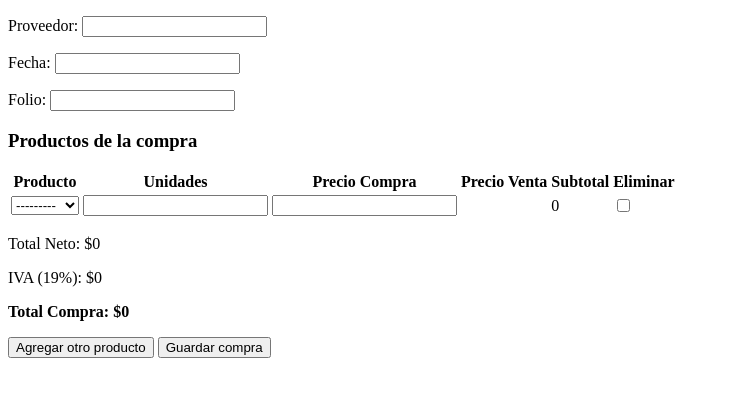
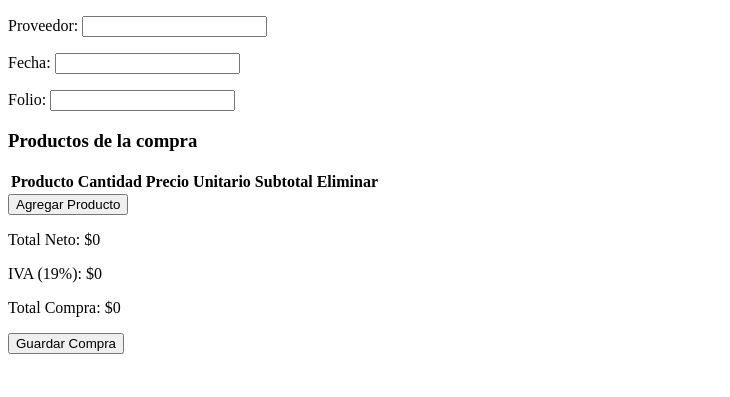
Before and after one commit to Trippxzz/KRDClub, a Django app: page /crearcompra/ in a window 1280 px wide. Shown: the top 397 px of the page, without its empty margins (0-730 px from the left). Run offline with Django 5.2, Linux system fonts and the light colour scheme; tables that the repository leaves empty hold one stand-in row (values such as "Sample post"); lists and menus that the app fills with data are empty.

Commit message:
optimizacion formulario de compras

```diff
--- a/krd_app/forms.py
+++ b/krd_app/forms.py
@@ -36,10 +36,3 @@ class ProductoCompraForm(forms.ModelForm):
     class Meta:
         model = ProductoCompra
         exclude=("compra", "subtotal_prod")
-
-ProductoCompraFormSet = inlineformset_factory(
-    Compra,
-    ProductoCompra,
-    form=ProductoCompraForm,
-    extra = 1,
-    can_delete = True) ##Ese extra hará que siempre haya una linea mas para insertar un producto
--- a/krd_app/static/js/compras.js
+++ b/krd_app/static/js/compras.js
@@ -1,59 +1,53 @@
-document.addEventListener("DOMContentLoaded", function () {
-  const formsetContainer = document.getElementById("productos-formset");
-  const addFormBtn = document.getElementById("add-form");
-  const totalForms = document.querySelector("#id_productocompra_set-TOTAL_FORMS");
+const addBtn = document.getElementById("add-product");
+const tbody = document.getElementById("productos-body");
+const template = document.getElementById("producto-row-template").content;
+const totalNetoEl = document.getElementById("total-neto");
+const ivaEl = document.getElementById("iva");
+const totalCompraEl = document.getElementById("total-compra");
+const productosDataInput = document.getElementById("productos_data");
 
-  function bindRowCalculations(row) {
-    const inputs = row.querySelectorAll("input, select");
-    inputs.forEach((inp) => inp.addEventListener("input", calcularTotales));
+function calcularTotales() {
+  let total = 0;
+  tbody.querySelectorAll("tr").forEach(row => {
+    const cant = parseFloat(row.querySelector(".cantidad-input").value) || 0;
+    const precio = parseFloat(row.querySelector(".precio-input").value) || 0;
+    const subtotal = cant * precio;
+    row.querySelector(".subtotal").innerText = subtotal.toFixed(2);
+    total += subtotal;
+  });
+  totalNetoEl.innerText = total.toFixed(2);
+  const iva = total * 0.19;
+  ivaEl.innerText = iva.toFixed(2);
+  totalCompraEl.innerText = (total + iva).toFixed(2);
 }
 
-  function calcularTotales() {
-    const rows = formsetContainer.querySelectorAll(".producto-row");
-    let totalNeto = 0;
-    rows.forEach((row) => {
-      let unidades = parseFloat(row.querySelector("input[name$='cantidad_compra']").value) || 0;
-      let precioCompra = parseFloat(row.querySelector("input[name$='precio_und']").value) || 0;
-      const subtotal = unidades * precioCompra;
-      row.querySelector(".subtotal").innerText = subtotal;
-      totalNeto += subtotal;
+function agregarProducto() {
+  const clone = document.importNode(template, true);
+  const row = clone.querySelector("tr");
+
+  row.querySelectorAll("input, select").forEach(el => {
+    el.addEventListener("input", calcularTotales);
   });
-    const iva = totalNeto * 0.19;
-    const totalCompra = totalNeto + iva;
-    document.getElementById("total-neto").innerText = totalNeto;
-    document.getElementById("iva").innerText = iva;
-    document.getElementById("total-compra").innerText = totalCompra;
-  }
 
-  function addNewForm() {
-    const tmpl = document.getElementById("empty-form-template");
-    const clone = tmpl.content.cloneNode(true);
-    const index = parseInt(totalForms.value, 10);
-    // Reemplazar __prefix__ en name, id y for
-    clone.querySelectorAll("input, select, label").forEach((el) => {
-      if (el.name) el.name = el.name.replace(/__prefix__/, index);
-      if (el.id) el.id = el.id.replace(/__prefix__/, index);
-      if (el.getAttribute && el.getAttribute("for")) {
-        el.setAttribute("for", el.getAttribute("for").replace(/__prefix__/, index));
-      }
-      if (el.tagName === "INPUT") {
-        if (el.type === "checkbox" || el.type === "radio") {
-          el.checked = false;
-        } else {
-          el.value = "";
-        }
-      }
+  row.querySelector(".btn-eliminar").addEventListener("click", () => {
+    row.remove();
+    calcularTotales();
   });
-    const row = clone.querySelector(".producto-row");
-    formsetContainer.appendChild(clone);
-    totalForms.value = index + 1;
-    bindRowCalculations(formsetContainer.lastElementChild);
+
+  tbody.appendChild(row);
   calcularTotales();
 }
 
-  // Inicializar filas existentes
-  formsetContainer.querySelectorAll(".producto-row").forEach(bindRowCalculations);
-  calcularTotales();
+addBtn.addEventListener("click", agregarProducto);
 
-  addFormBtn.addEventListener("click", addNewForm);
+document.querySelector("form").addEventListener("submit", (e) => {
+  const productos = [];
+  tbody.querySelectorAll("tr").forEach(row => {
+    productos.push({
+      producto: row.querySelector(".producto-select").value,
+      cantidad: row.querySelector(".cantidad-input").value,
+      precio: row.querySelector(".precio-input").value
     });
+  });
+  productosDataInput.value = JSON.stringify(productos);
+});
--- a/krd_app/templates/compras/crearcompra.html
+++ b/krd_app/templates/compras/crearcompra.html
@@ -1,66 +1,59 @@
 <!DOCTYPE html>
-<html lang="es">
+<html lang="en">
 <head>
-    <meta charset="UTF-8">
-    <meta name="viewport" content="width=device-width, initial-scale=1.0">
-    <title>Nueva Compra</title>
-    {% load static %}
-    <script src="{% static 'js/compras.js' %}" defer></script>
+  <meta charset="UTF-8">
+  <meta name="viewport" content="width=device-width, initial-scale=1.0">
+  <title>Document</title>
 </head>
 <body>
-<form method="post">
+  <form method="post">
   {% csrf_token %}
   {{ form.as_p }}
 
   <h3>Productos de la compra</h3>
-  {{ formset.management_form }}
 
-  <table id="tabla-productos">
+  <table id="productos-table">
     <thead>
       <tr>
         <th>Producto</th>
-        <th>Unidades</th>
-        <th>Precio Compra</th>
-        <th>Precio Venta</th>
+        <th>Cantidad</th>
+        <th>Precio Unitario</th>
         <th>Subtotal</th>
         <th>Eliminar</th>
       </tr>
     </thead>
-    <tbody id="productos-formset">
-      {% for f in formset.forms %}
-      <tr class="producto-row">
-        <td>{{ f.producto }}</td>
-        <td>{{ f.cantidad_compra }}</td>
-        <td>{{ f.precio_und }}</td>
-        <td>{{ f.precio_venta }}</td>
-        <td class="subtotal">0</td>
-        <td>{% if f.fields.DELETE %}{{ f.DELETE }}{% endif %}</td>
-      </tr>
-      {% endfor %}
+    <tbody id="productos-body">
     </tbody>
   </table>
 
-<template id="empty-form-template">
-    <tr class="producto-row">
-      {% with f=formset.empty_form %}
-        {% for hidden in f.hidden_fields %}{{ hidden.as_widget }}{% endfor %}
-        <td>{{ f.producto.as_widget }}</td>
-        <td>{{ f.cantidad_compra.as_widget }}</td>
-        <td>{{ f.precio_und.as_widget }}</td>
-        <td>{{ f.precio_venta.as_widget }}</td>
-        <td class="subtotal">0</td>
-        <td>{% if f.fields.DELETE %}{{ f.DELETE.as_widget }}{% endif %}</td>
-      {% endwith %}
-    </tr>
-  </template>
+  <button type="button" id="add-product">Agregar Producto</button>
 
-  <div>
-    <p>Total Neto: $<span id="total-neto">0</span></p>
-    <p>IVA (19%): $<span id="iva">0</span></p>
-    <p><b>Total Compra: $<span id="total-compra">0</span></b></p>
-  </div>
-  <button type="button" id="add-form">Agregar otro producto</button>
-  <button type="submit">Guardar compra</button>
+  <p>Total Neto: $<span id="total-neto">0</span></p>
+  <p>IVA (19%): $<span id="iva">0</span></p>
+  <p>Total Compra: $<span id="total-compra">0</span></p>
+
+  <input type="hidden" name="productos_data" id="productos_data">
+  <button type="submit">Guardar Compra</button>
 </form>
+
+<template id="producto-row-template">
+  <tr>
+    <td>
+      <select class="producto-select" {% if not productos %}disabled{% endif %}>
+        {% for p in productos %}
+          <option value="{{ p.id_producto }}">{{ p.n_producto }}</option>
+          {%empty%}
+          <option value="">No hay productos creados</option>
+        {% endfor %}
+      </select>
+    </td>
+    <td><input type="number" class="cantidad-input" value="1" min="1"></td>
+    <td><input type="number" class="precio-input" value="0" min="0" step="0.01"></td>
+    <td class="subtotal">0</td>
+    <td><button type="button" class="btn-eliminar">❌</button></td>
+  </tr>
+</template>
+
 </body>
+<script src="/static/js/compras.js"></script>
 </html>
--- a/krd_app/views.py
+++ b/krd_app/views.py
@@ -1,10 +1,10 @@
 from django.shortcuts import render, redirect
 from django.contrib import messages
-from .models import Producto, ProductoImagen, Compra
-from .forms import ProductoForm, ProductoImagenForm, CompraForm, ProductoCompraFormSet
+from .models import Producto, ProductoImagen, Compra, ProductoCompra
+from .forms import ProductoForm, ProductoImagenForm, CompraForm, ProductoCompraForm
 from django.http import HttpResponse
 from decimal import Decimal
-
+import json
 ### SECCION POST (FORMS)
 def addProducto(request):
     if request.method == "POST":
@@ -37,40 +37,49 @@ def addProducto(request):
         return render(request,"crear/crearprods.html",{"form_producto":form_producto, "form_imagenes":form_imagenes})
 
 def addCompra(request):
-    prefix = "productocompra_set"
-
     if request.method == "POST":
         form = CompraForm(request.POST)
+        productos_data = json.loads(request.POST.get("productos_data", "[]"))
 
         if form.is_valid():
             compra = form.save(commit=False)
-            compra.subtotalc = Decimal('0.00')
+            compra.subtotalc = 0
             compra.save()
 
-            formset = ProductoCompraFormSet(request.POST, instance=compra, prefix=prefix)
-            if formset.is_valid():
-                subtotal_total = Decimal('0.00')
-                productos = formset.save(commit=False)
-                for prod in productos:
-                    prod.compra = compra
-                    prod.save()
-                    prod.producto.stock += prod.cantidad_compra
-                    prod.producto.save()
-                    subtotal_total += prod.subtotal_prod
-                formset.save_m2m()
-                compra.subtotalc = subtotal_total
-                compra.save(update_fields=['subtotalc'])
-                return redirect("/catalogo/")
-            else:
-                compra.delete()
-        else:
-            formset = ProductoCompraFormSet(request.POST, prefix=prefix)
+            subtotal_total = 0
+            for p in productos_data:
+                # Aquí sí buscamos el Producto, no ProductoCompra
+                prod = Producto.objects.get(id_producto=p["producto"])
+                cantidad = int(p["cantidad"])
+                precio = Decimal(p["precio"])
+
+                # Creamos el ProductoCompra directamente
+                pc = ProductoCompra.objects.create(
+                    compra=compra,
+                    producto=prod,
+                    cantidad_compra=cantidad,
+                    precio_und=precio
+                )
+
+                # Actualizamos stock del producto
+                prod.stock += cantidad
+                prod.save()
+
+                subtotal_total += pc.subtotal_prod
+
+            compra.subtotalc = subtotal_total
+            compra.save()
+
+            return redirect("/catalogo/")
 
     else:
         form = CompraForm()
-        formset = ProductoCompraFormSet(prefix=prefix)
 
-    return render(request, "compras/crearcompra.html", {"form": form, "formset": formset})
+    return render(request, "compras/crearcompra.html", {
+        "form": form,
+        "productos": Producto.objects.all()
+    })
+
 
 
 ### SECCION GET (MODELS)
```
Lines whose indentation alone changed are shown as unchanged.
